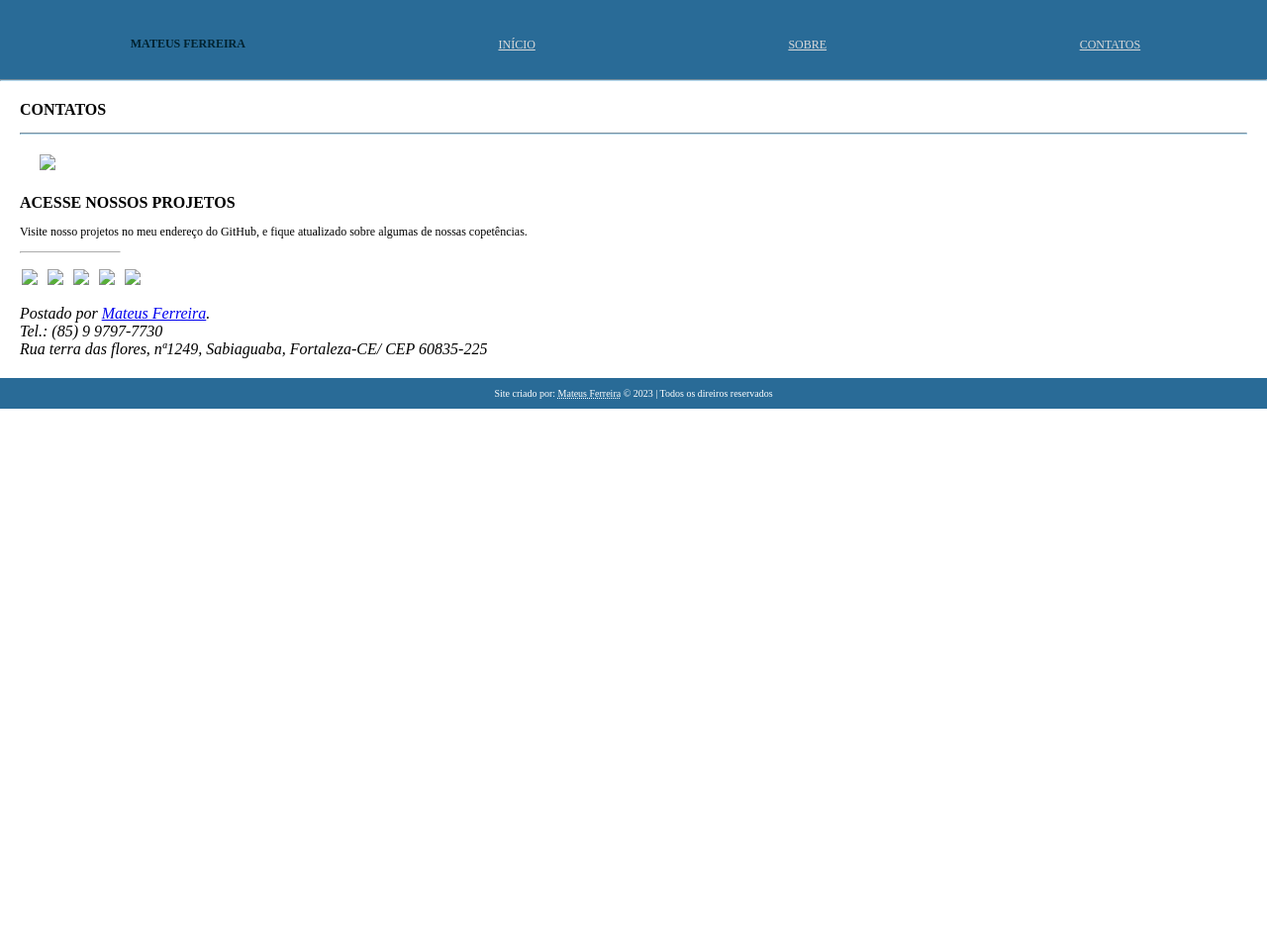
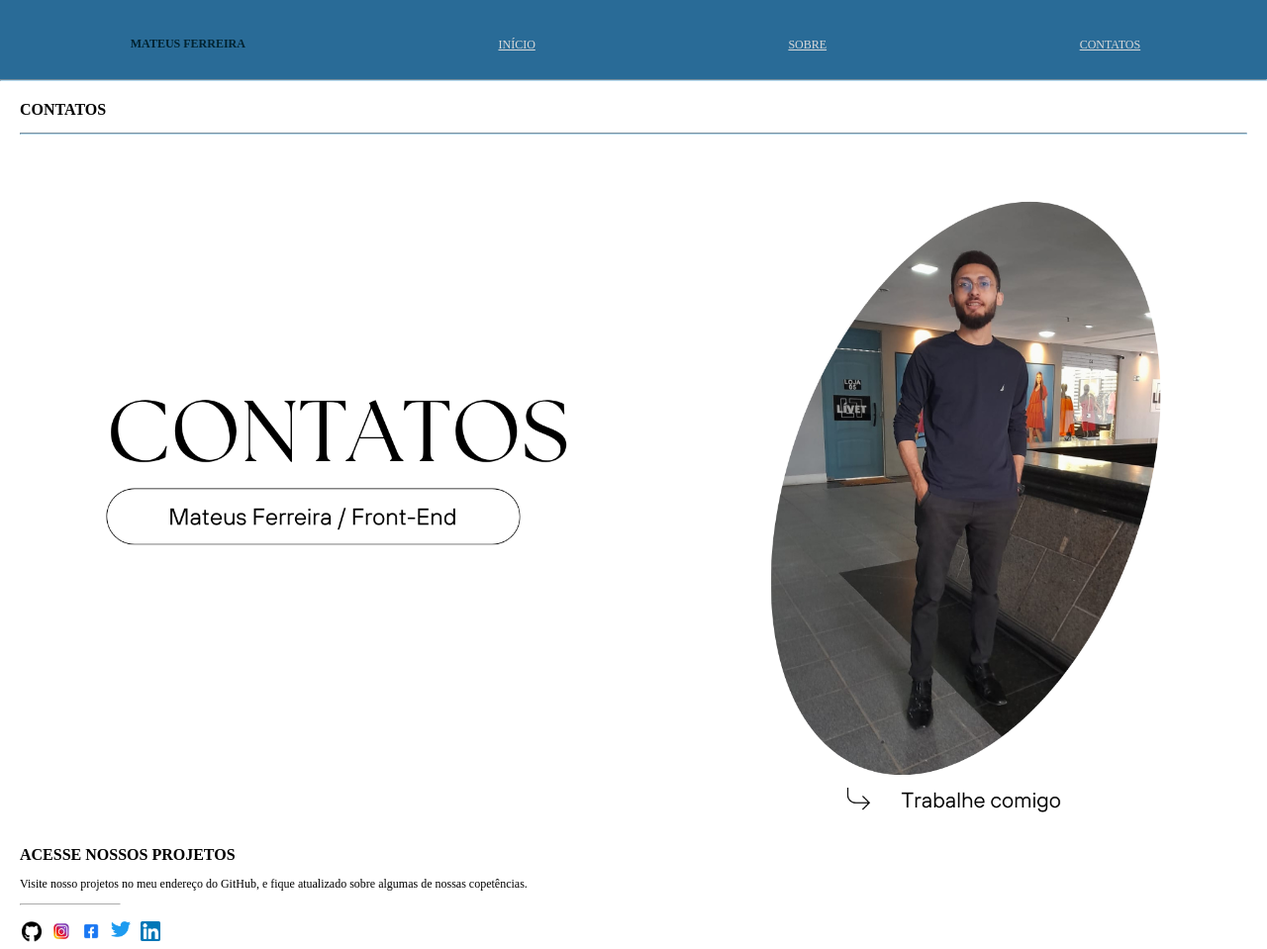
Before and after one commit to MateusProDev/PORTIFOLIO-MFS, a plain HTML site: page contatos.html in a window 1280 px wide. Shown: the top 959 px of the page at 99% size. Before the commit the page ends 800 px from the top, so only its background shows below. Drawn offline with Linux system fonts and the light colour scheme.

Commit message:
Update contatos.html

```diff
--- a/contatos.html
+++ b/contatos.html
@@ -29,7 +29,7 @@
             </div>
         </div>
         <figure class="banner">
-            <img src="imagem/contatos.png">
+            <img src="contatos.png">
         </figure>
         <section>
             <div class="git">
@@ -40,11 +40,11 @@
             <div class="giticon">
                 <figure>
                     <ul>
-                        <li><a href="https://github.com/MateusProDev"><img src="imagem/git.png" class="media-object img-responsive img-thumbnail"></a></li>
-                        <li><a href="#"><img src="imagem/insta.jpg" class="media-object  img-responsive img-thumbnail"></a></li>
-                        <li><a href="#"><img src="imagem/face.png" class="media-object  img-responsive img-thumbnail"></a></li>
-                        <li><a href="#"><img src="imagem/twitter.png" class="media-object  img-responsive img-thumbnail"></a></li>
-                        <li><a href="#"><img src="imagem/linkedin.png" class="media-object  img-responsive img-thumbnail"></a></li>
+                        <li><a href="https://github.com/MateusProDev"><img src="git.png" class="media-object img-responsive img-thumbnail"></a></li>
+                        <li><a href="#"><img src="insta.jpg" class="media-object  img-responsive img-thumbnail"></a></li>
+                        <li><a href="#"><img src="face.png" class="media-object  img-responsive img-thumbnail"></a></li>
+                        <li><a href="#"><img src="twitter.png" class="media-object  img-responsive img-thumbnail"></a></li>
+                        <li><a href="#"><img src="linkedin.png" class="media-object  img-responsive img-thumbnail"></a></li>
                     </ul>
                 </figure>
             </div>
```
